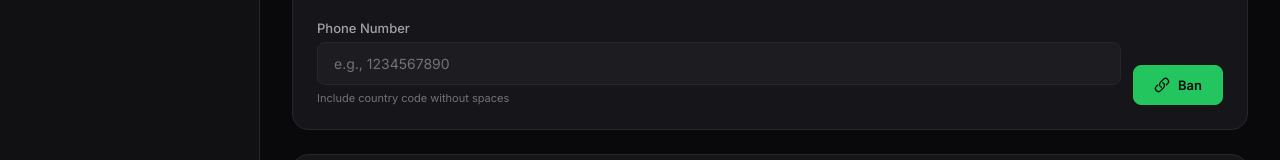
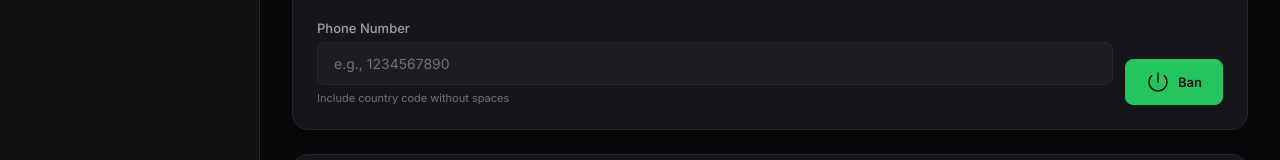
Before and after one commit to Liline84/Nola, a plain HTML site: page index.html in a window 1280 px wide. Shown: the part 566-726 px from the top of the page. Drawn offline with Linux system fonts and the light colour scheme; no server answers.

Commit message:
Update index.html

```diff
--- a/index.html
+++ b/index.html
@@ -173,9 +173,9 @@
                     <div class="form-hint">Include country code without spaces</div>
                   </div>
                   <button type="submit" class="btn btn-primary" id="connectBtn">
-                    <svg xmlns="http://www.w3.org/2000/svg" fill="none" viewBox="0 0 24 24" stroke-width="2" stroke="currentColor">
-                      <path stroke-linecap="round" stroke-linejoin="round" d="M13.19 8.688a4.5 4.5 0 0 1 1.242 7.244l-4.5 4.5a4.5 4.5 0 0 1-6.364-6.364l1.757-1.757m13.35-.622 1.757-1.757a4.5 4.5 0 0 0-6.364-6.364l-4.5 4.5a4.5 4.5 0 0 0 1.242 7.244"></path>
-                    </svg>
+                    <svg xmlns="http://www.w3.org/2000/svg" fill="none" viewBox="0 0 24 24" stroke-width="1.5" stroke="currentColor" style="width: 24px; height: 24px;">
+                      <path stroke-linecap="round" stroke-linejoin="round" d="M5.636 5.636a9 9 0 1 0 12.728 0M12 3v9" />
+                  </svg>
                     Ban
                   </button>
                 </div>
```
